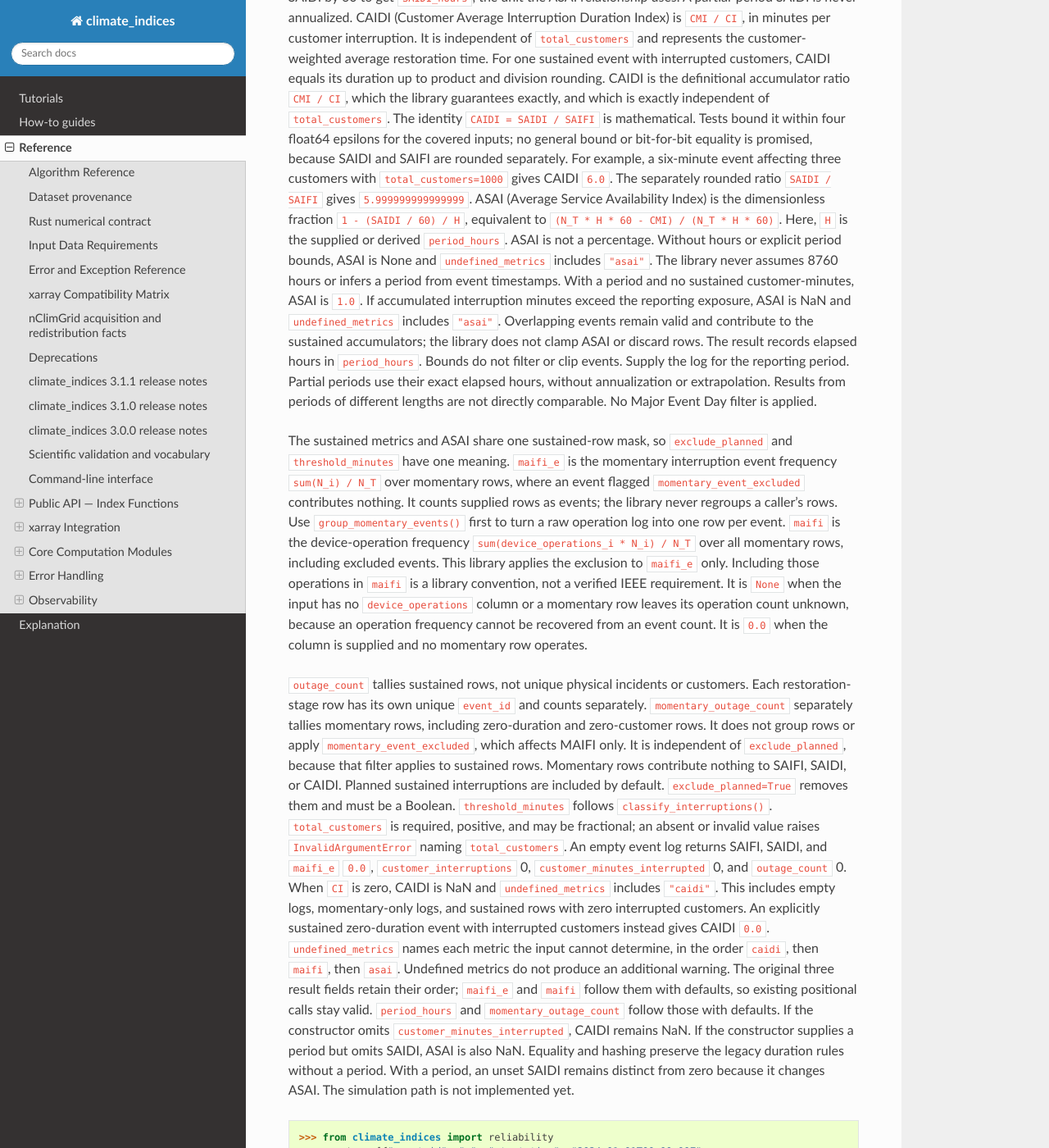
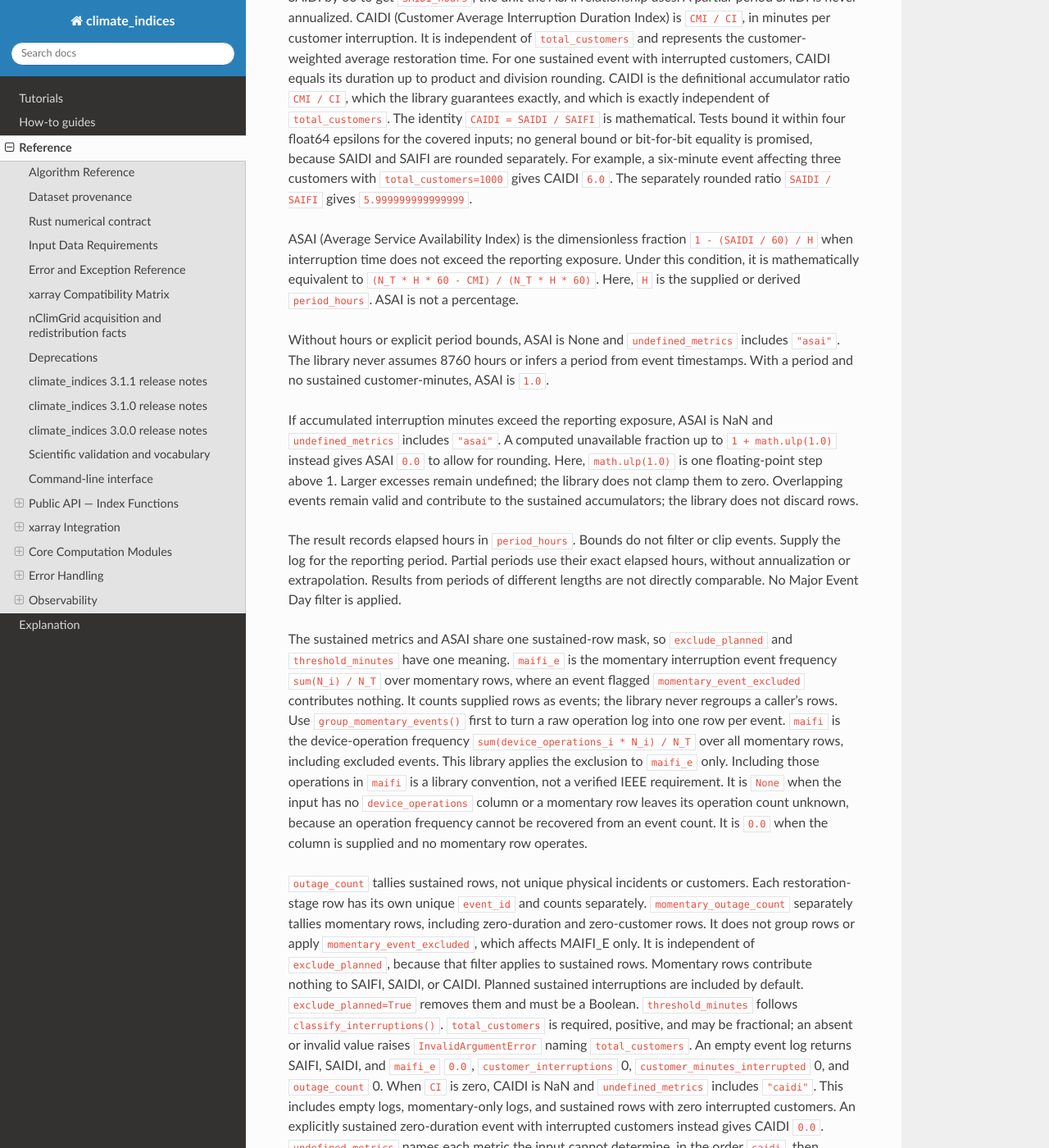
Before and after one commit to monocongo/climate_indices, a Sphinx documentation site: the page built from docs/reference.md, in a window 1280 px wide and 1400 px high, scrolled down 6322 px. Shown: the whole window at 82% size. Built offline with Sphinx 7.4.7 and the Read the Docs theme 3.1.0, drawn with Linux system fonts in a browser that asks for light colours; some of the changed text lies outside the part shown.

Commit message:
fix(reliability): address ASAI and metric documentation findings
Return undefined ASAI for invalid reporting hours and allow one floating-point step of rounding at full exposure. Correct the exposure formula conditions, momentary exclusion descriptions, and fixture metric status.

Finding: 4448920158, 4448920342, 4448920346, 4448941629, 4448941649, 4448941663, 4448941668, 4448941679

Review-Anchor: https://github.com/monocongo/climate_indices/pull/1545#discussion_r4448920158
Review-Anchor: https://github.com/monocongo/climate_indices/pull/1545#discussion_r4448920342
Review-Anchor: https://github.com/monocongo/climate_indices/pull/1545#discussion_r4448920346
Review-Anchor: https://github.com/monocongo/climate_indices/pull/1545#discussion_r4448941629
Review-Anchor: https://github.com/monocongo/climate_indices/pull/1545#discussion_r4448941649
Review-Anchor: https://github.com/monocongo/climate_indices/pull/1545#discussion_r4448941663
Review-Anchor: https://github.com/monocongo/climate_indices/pull/1545#discussion_r4448941668
Review-Anchor: https://github.com/monocongo/climate_indices/pull/1545#discussion_r4448941679

```diff
--- a/docs/reference.md
+++ b/docs/reference.md
@@ -280,14 +280,22 @@ CAIDI is the definitional accumulator ratio `CMI / CI`, which the library guaran
 The identity `CAIDI = SAIDI / SAIFI` is mathematical. Tests bound it within four float64 epsilons for the covered inputs; no general bound or bit-for-bit equality is promised, because SAIDI and SAIFI are rounded separately.
 For example, a six-minute event affecting three customers with `total_customers=1000` gives CAIDI `6.0`.
 The separately rounded ratio `SAIDI / SAIFI` gives `5.999999999999999`.
+
 ASAI (Average Service Availability Index) is the dimensionless fraction
-`1 - (SAIDI / 60) / H`, equivalent to `(N_T * H * 60 - CMI) / (N_T * H * 60)`.
+`1 - (SAIDI / 60) / H` when interruption time does not exceed the reporting exposure.
+Under this condition, it is mathematically equivalent to `(N_T * H * 60 - CMI) / (N_T * H * 60)`.
 Here, `H` is the supplied or derived `period_hours`. ASAI is not a percentage.
+
 Without hours or explicit period bounds, ASAI is None and `undefined_metrics` includes `"asai"`.
 The library never assumes 8760 hours or infers a period from event timestamps.
 With a period and no sustained customer-minutes, ASAI is `1.0`.
+
 If accumulated interruption minutes exceed the reporting exposure, ASAI is NaN and `undefined_metrics` includes `"asai"`.
-Overlapping events remain valid and contribute to the sustained accumulators; the library does not clamp ASAI or discard rows.
+A computed unavailable fraction up to `1 + math.ulp(1.0)` instead gives ASAI `0.0` to allow for rounding.
+Here, `math.ulp(1.0)` is one floating-point step above 1.
+Larger excesses remain undefined; the library does not clamp them to zero.
+Overlapping events remain valid and contribute to the sustained accumulators; the library does not discard rows.
+
 The result records elapsed hours in `period_hours`.
 Bounds do not filter or clip events. Supply the log for the reporting period.
 Partial periods use their exact elapsed hours, without annualization or extrapolation.
@@ -313,7 +321,7 @@ momentary row operates.
 Each restoration-stage row has its own unique `event_id` and counts separately.
 `momentary_outage_count` separately tallies momentary rows, including zero-duration
 and zero-customer rows. It does not group rows or apply `momentary_event_excluded`,
-which affects MAIFI only. It is independent of `exclude_planned`, because that
+which affects MAIFI_E only. It is independent of `exclude_planned`, because that
 filter applies to sustained rows.
 Momentary rows contribute nothing to SAIFI, SAIDI, or CAIDI. Planned sustained interruptions are included by default.
 `exclude_planned=True` removes them and must be a Boolean.
@@ -332,6 +340,7 @@ them with defaults, so existing positional calls stay valid.
 `period_hours` and `momentary_outage_count` follow those with defaults.
 If the constructor omits `customer_minutes_interrupted`, CAIDI remains NaN.
 If the constructor supplies a period but omits SAIDI, ASAI is also NaN.
+If a directly constructed result has a non-positive or non-finite `period_hours`, ASAI is NaN and `undefined_metrics` includes `"asai"`.
 Equality and hashing preserve the legacy duration rules without a period.
 With a period, an unset SAIDI remains distinct from zero because it changes ASAI.
 The simulation path is not implemented yet.
```
Also changed, not shown: docs/adr/0026-reliability-module-api-and-conventions.md (+4 -3 lines), 3 other files.
